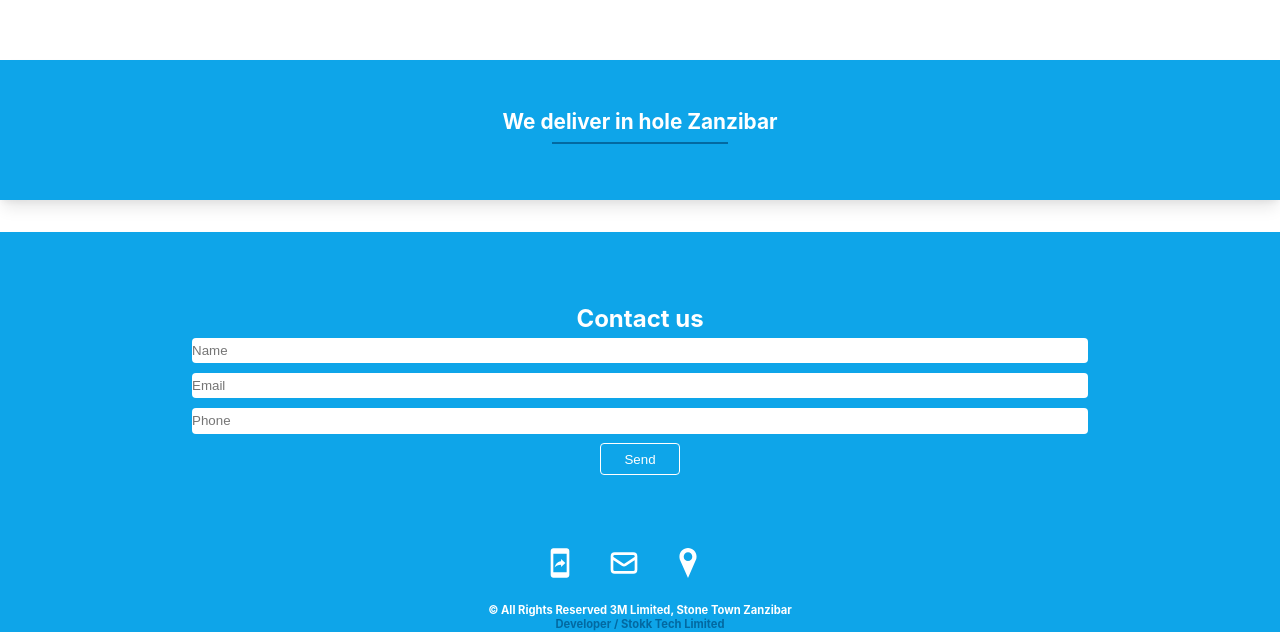
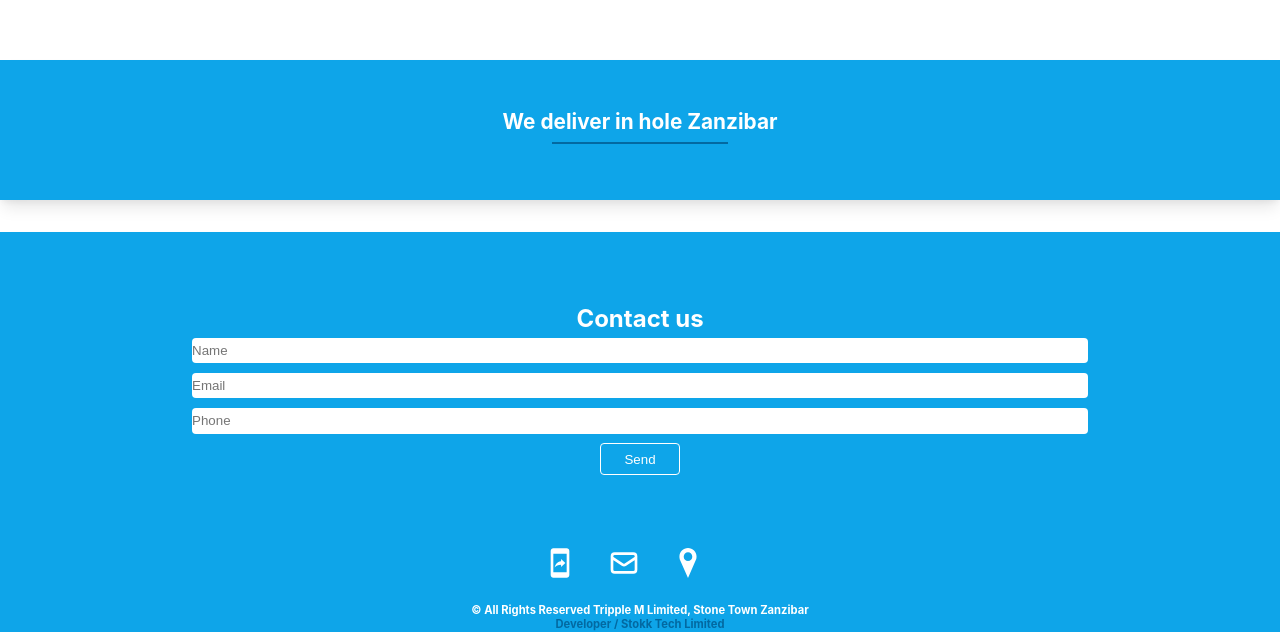
Before and after one commit to louiestokk/3m-customer-website-react, a React (Create React App) app: page / in a window 1280 px wide. Shown: the part 820-1452 px from the top of the page. Built offline with nearby package versions, Linux system fonts and the light colour scheme.

Commit message:
new updates

```diff
--- a/src/pages/Home.js
+++ b/src/pages/Home.js
@@ -100,7 +100,7 @@ const Home = () => {
               <GiPositionMarker className="ftic" />
             </a>
           </div>
-          <p>© All Rights Reserved 3M Limited, Stone Town Zanzibar </p>
+          <p>© All Rights Reserved Tripple M Limited, Stone Town Zanzibar </p>
           <span className="stokk">Developer / Stokk Tech Limited</span>
         </div>
       </div>
```
